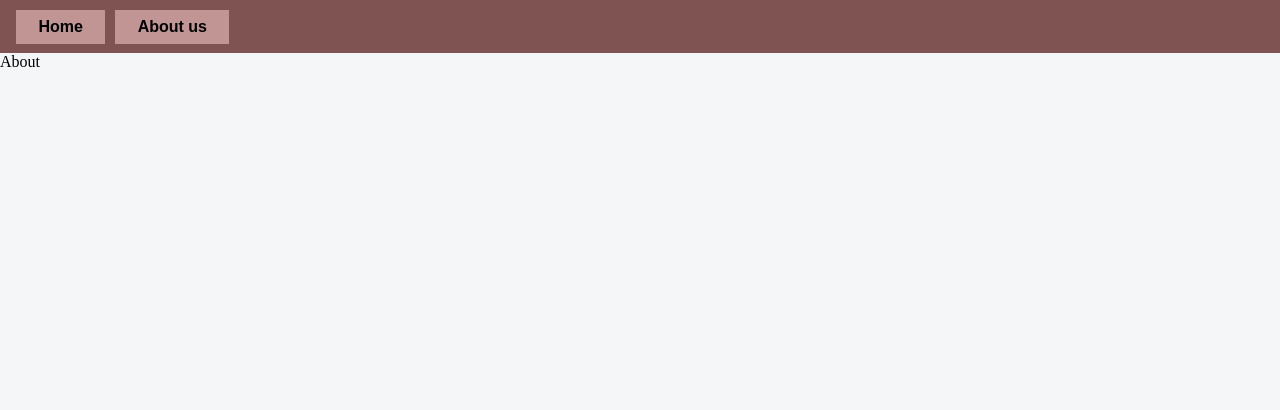
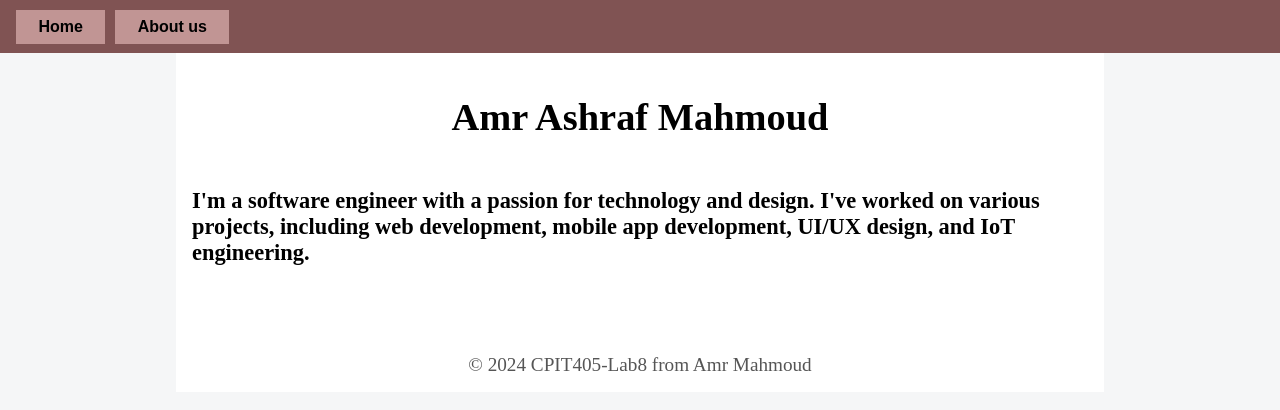
Before and after one commit to AmrMahmoud28/cpit-405-lab-8, a React (Vite) app: page /about in a window 1280 px wide. Shown: the top 410 px of the page. Built offline with nearby package versions, Linux system fonts and the light colour scheme.

Commit message:
added contents in about us page

```diff
--- a/src/pages/About.jsx
+++ b/src/pages/About.jsx
@@ -1,8 +1,17 @@
 import React from 'react'
 
 const About = () => {
+  const year = new Date(Date.now()).getFullYear();
+
   return (
-    <div>About</div>
+    <div className='container'>
+      <h1>Amr Ashraf Mahmoud</h1>
+      <p>
+        I'm a software engineer with a passion for technology and design. I've worked on various projects, including web development, mobile app development, UI/UX design, and IoT engineering.
+      </p>
+
+      <span>© {year} CPIT405-Lab8 from Amr Mahmoud</span>
+    </div>
   )
 }
 
--- a/src/pages/home/home.css
+++ b/src/pages/home/home.css
@@ -17,6 +17,13 @@
     margin-bottom: 0.5rem;
     font-size: 1.4rem;
     font-weight: bold;
+}
+
+.container span{
+    text-align: center;
+    font-size: 1.2rem;
+    color: #555;
+    margin-top: 5rem;
 }
 
 .container input{
```
